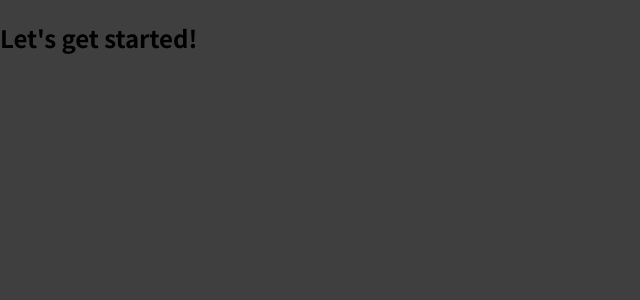
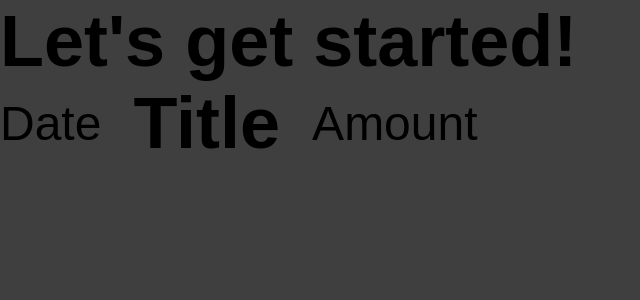
Before and after one commit to prestonevans/reactPlayground, a JavaScript app: page / in a window 1280 px wide. Shown: the top 300 px of the page, without its empty margins (0-640 px from the left). Built offline with nearby package versions, Linux system fonts and the light colour scheme.

Commit message:
playing around with jsx and classNames

```diff
--- a/package.json
+++ b/package.json
@@ -8,7 +8,7 @@
     "@testing-library/user-event": "^12.5.0",
     "react": "^17.0.1",
     "react-dom": "^17.0.1",
-    "react-scripts": "4.0.1",
+    "react-scripts": "^5.0.0",
     "web-vitals": "^0.2.4"
   },
   "scripts": {
--- a/src/App.js
+++ b/src/App.js
@@ -1,9 +1,10 @@
-function App() {
+import ExpenseItem from "./components/ExpenseItem";
+
+export default function App() {
   return (
     <div>
       <h2>Let's get started!</h2>
+      <ExpenseItem></ExpenseItem>
     </div>
   );
 }
-
-export default App;
--- /dev/null
+++ b/src/components/ExpenseItem.js
@@ -0,0 +1,11 @@
+export default function ExpenseItem() {
+	return (
+		<div className="test">
+			<div>Date</div>
+			<div className="test">
+				<h2>Title</h2>
+				<div>Amount</div>
+			</div>
+		</div>
+	);
+}
--- a/src/index.css
+++ b/src/index.css
@@ -2,6 +2,7 @@
 
 * {
   box-sizing: border-box;
+  margin: 0;
 }
 
 html {
@@ -9,6 +10,16 @@ html {
 }
 
 body {
+  font-family: sans-serif;
+  font-weight: 100;
+  font-size: 3rem;
   margin: 0;
   background-color: #3f3f3f;
 }
+.test {
+  display: flex;
+  align-items: center;
+}
+.test *:not(:last-child) {
+  margin-right: 2rem;
+}
```
Also changed, not shown: 1 other file (tests, documents, lock files or other folders).
